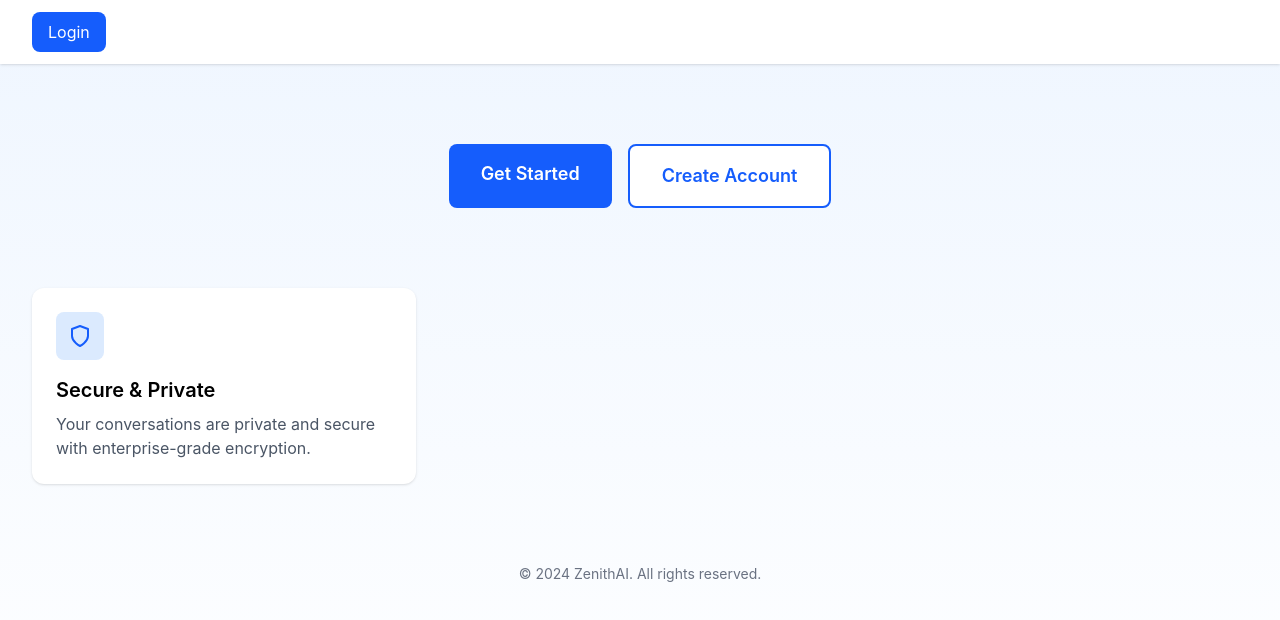
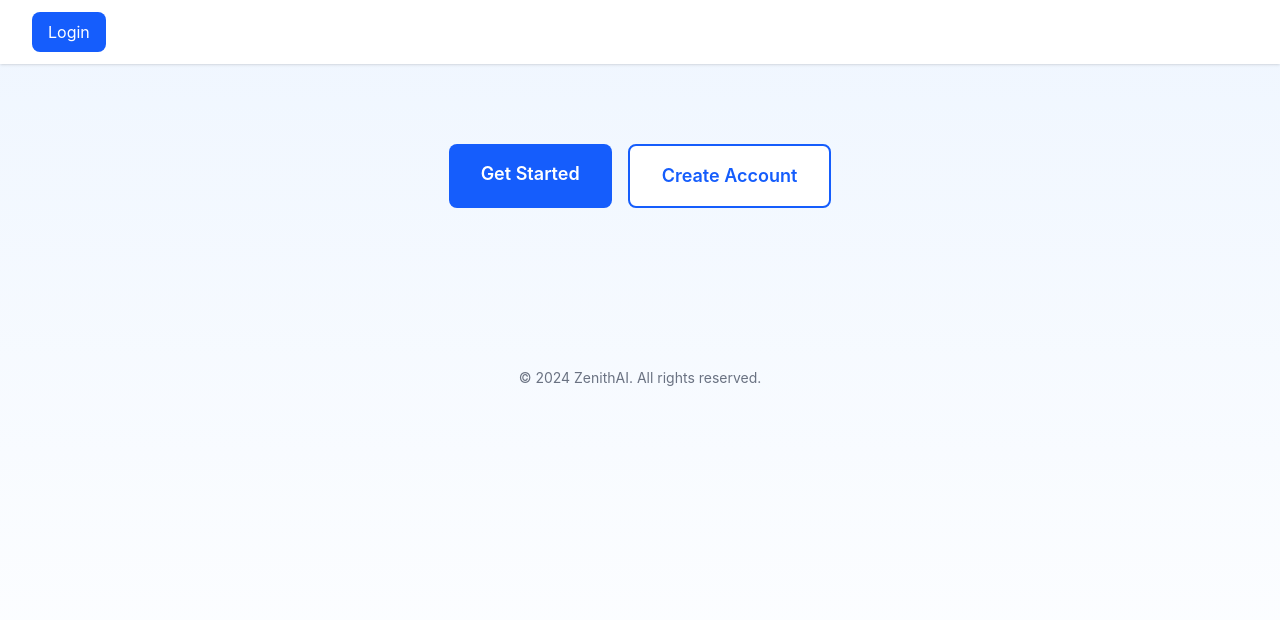
Before and after one commit to DavFilsDev/zenithAI_react-typescript-frontend, a React (Vite) app: page / in a window 1280 px wide. Shown: the top 620 px of the page. Built offline with nearby package versions, Linux system fonts and the light colour scheme; no server answers.

Commit message:
fix(home-page): remove Secure and private content of the first feature

```diff
--- a/src/pages/Home.tsx
+++ b/src/pages/Home.tsx
@@ -69,17 +69,6 @@ export const Home = () => {
 
         {/* Features Section */}
         <div className="mt-20 grid md:grid-cols-3 gap-8">
-
-          {/* Feature 3 */}
-          <div className="bg-white p-6 rounded-xl shadow-sm">
-            <div className="w-12 h-12 bg-blue-100 rounded-lg flex items-center justify-center mb-4">
-              <FiShield className="h-6 w-6 text-blue-600" />
-            </div>
-            <h3 className="text-xl font-semibold mb-2">Secure & Private</h3>
-            <p className="text-gray-600">
-              Your conversations are private and secure with enterprise-grade encryption.
-            </p>
-          </div>
         </div>
 
         {/* Footer */}
```
